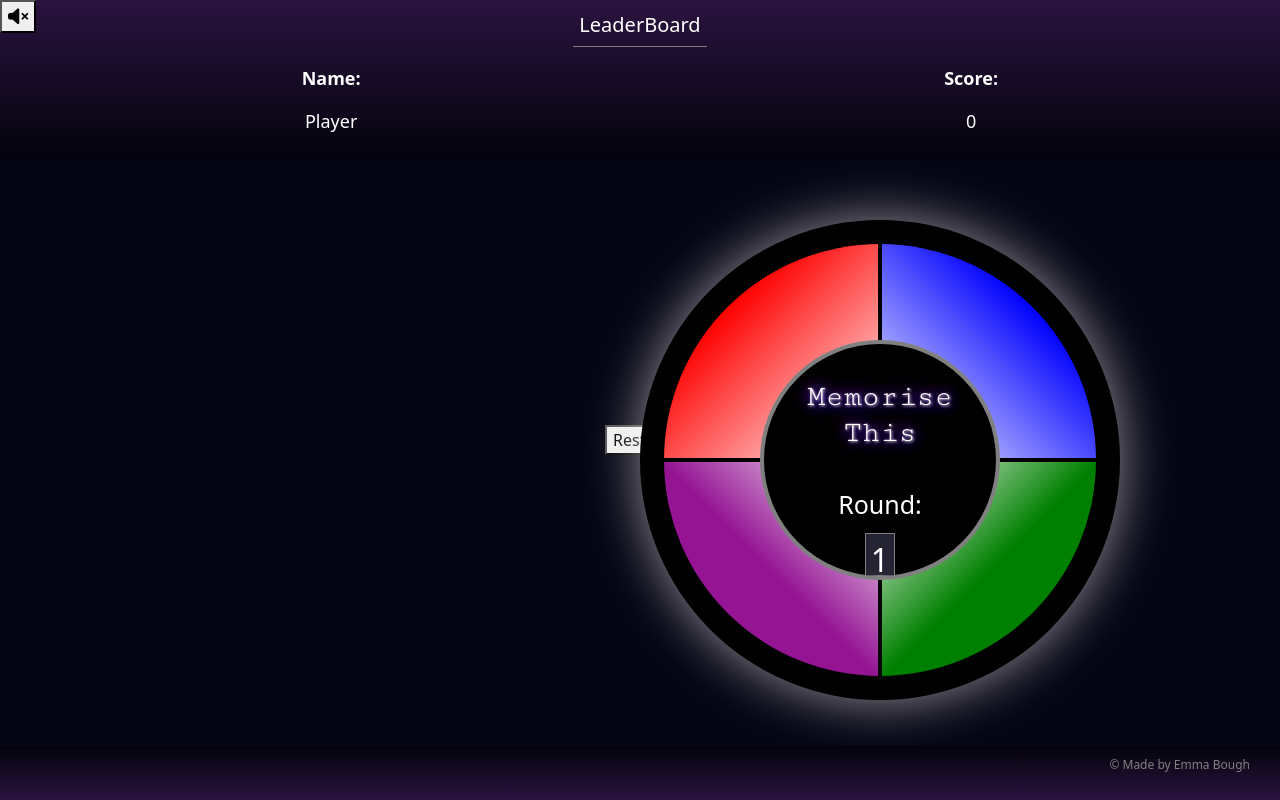
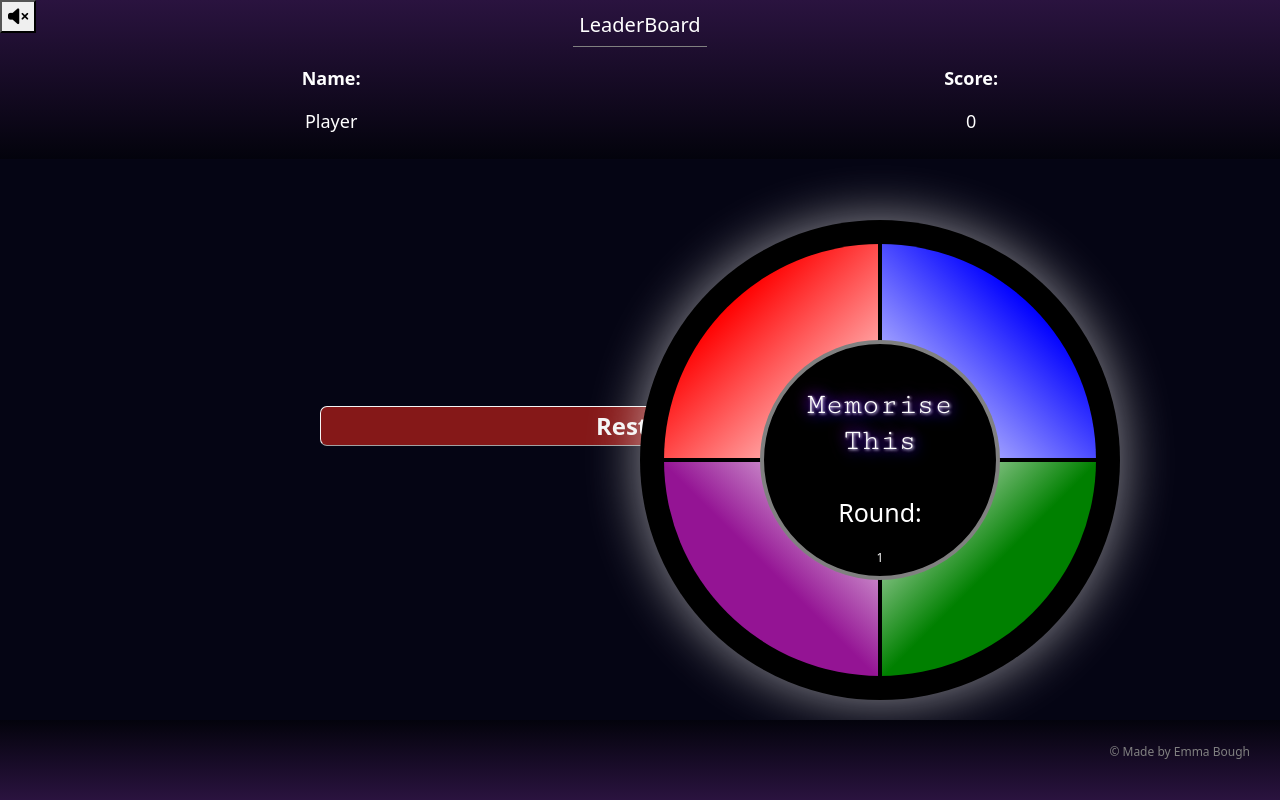
Before and after one commit to twitch10126/memorise-this, a website: page index.html in a window 1280 px wide. Both pictures are taken after a click on the element "Start". Drawn offline with nearby package versions, Linux system fonts and the light colour scheme.

Commit message:
Minor styles adjustments

```diff
--- a/assets/css/style.css
+++ b/assets/css/style.css
@@ -120,6 +120,7 @@ header {
   text-align: center;
   display: block;
 }
+
 /* main section  */
 main {
   display: flex;
@@ -128,6 +129,25 @@ main {
   height: 70vh;
   margin-top: 63%;
   flex-grow: 1;
+}
+
+/* restart */
+#restart {
+  margin-top: 80px;
+  margin-bottom: 50px;
+}
+
+.restart {
+  background-color: rgb(133, 24, 24);
+  color: whitesmoke;
+  font-weight: bolder;
+  width: 50vw;
+  height: 5vh;
+  font-size: x-large;
+  border-radius: 7px;
+  text-align: center;
+  border: 1px outset whitesmoke;
+  margin-top: -13px;
 }
 
 /* rules section */
@@ -268,19 +288,17 @@ li {
   text-align: center;
   margin-left: auto;
   margin-right: auto;
-  padding: 5px;
   font-size: 1em;
 }
 
 /* targets score box */
 #score {
-  background-color: rgb(37, 36, 51);
-  border: 1px solid var(--highlight);
   width: fit-content;
   max-width: 120px;
   text-align: center;
-  padding: 2px 5px;
+  padding: 0px 3px;
   overflow: hidden;
+  font-size: 12px;
 }
 
 /* footer styles */
@@ -293,6 +311,7 @@ footer {
   display: flex;
   justify-content: flex-end;
   align-items: center;
+  height: 10%;
 }
 
 /* copyrite styles */
```
